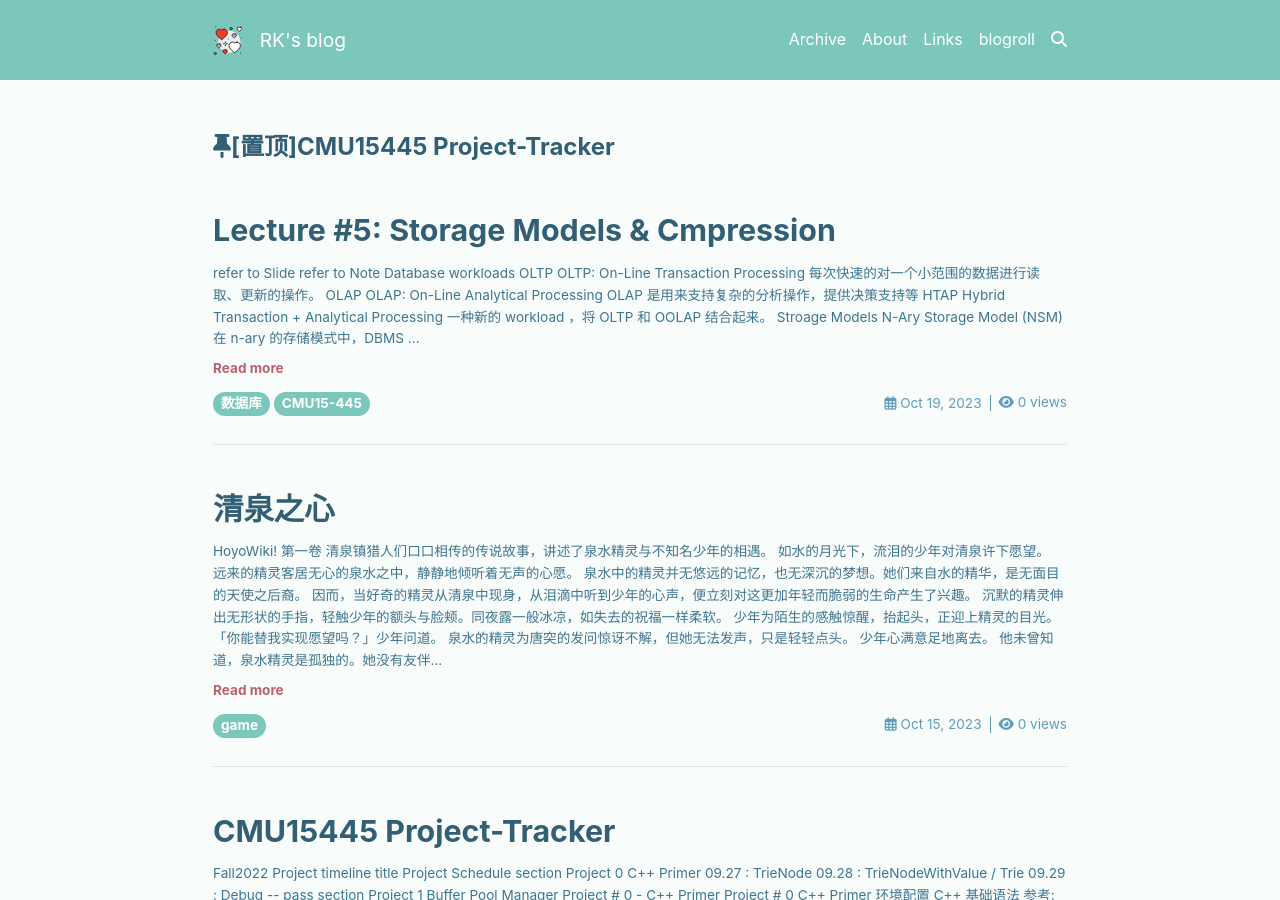
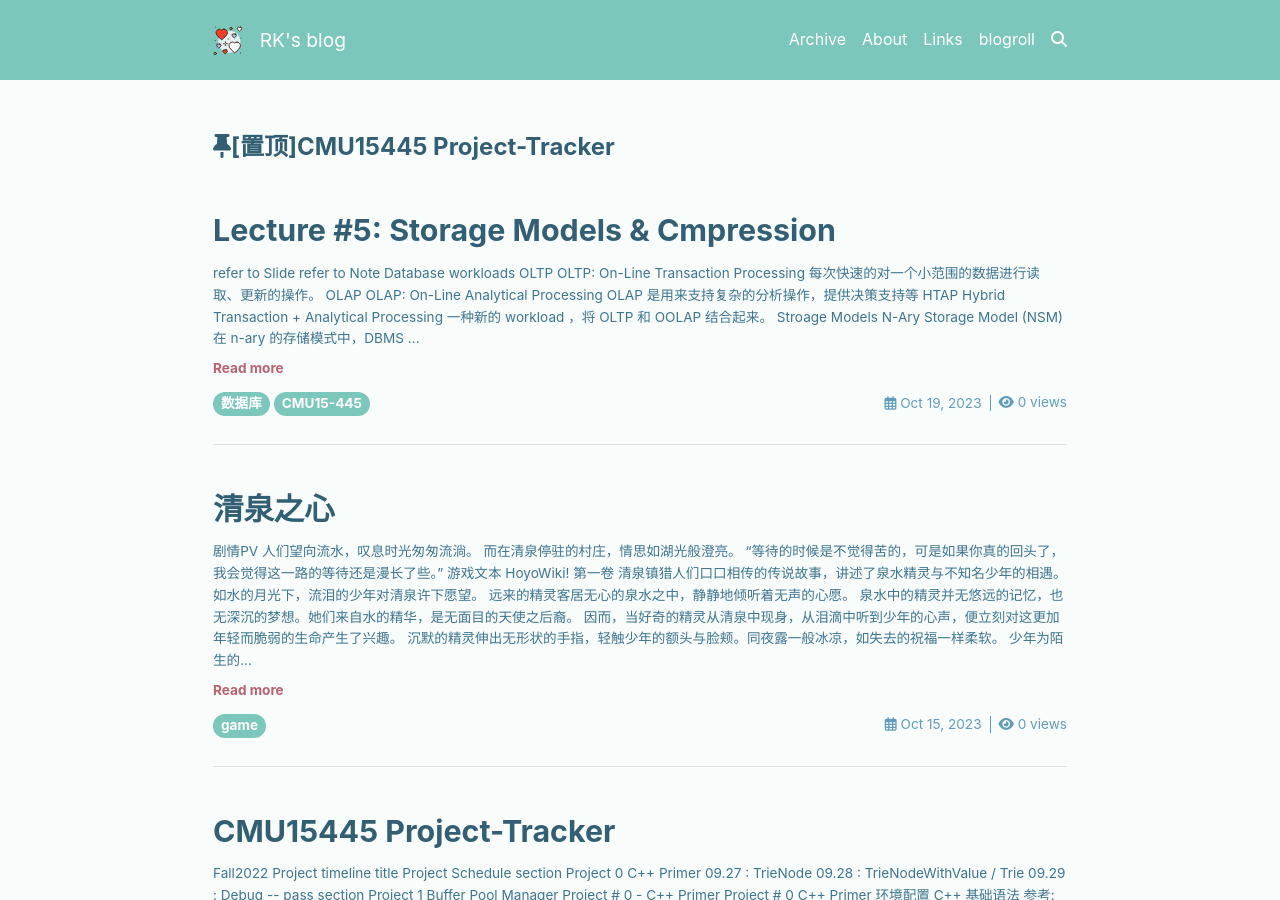
Before and after one commit to fleekgonzalo/Real-king-Ph.GitHub.io, a Jekyll site: the page built from index.html, in a window 1280 px wide and 900 px high. Built offline with Jekyll 4.4.1, drawn with Linux system fonts in a browser that asks for light colours; nearby versions of some CDN libraries; the list of posts is cut into pages by our own code; comment, search, counter and statistics services are not loaded.

Commit message:
📃 docs(清泉之心):

```diff
--- a/_posts/2023-09-12M/2023-10-15-heart-of-Clean-Springs.md
+++ b/_posts/2023-09-12M/2023-10-15-heart-of-Clean-Springs.md
@@ -19,9 +19,20 @@
 mermaid: false
 ---
 
+## 剧情PV
+
+<iframe width="1280" height="720" src="https://www.youtube.com/embed/bdduDpNxknE" title="《原神》剧情PV-「清泉之心」" frameborder="0" allow="accelerometer; autoplay; clipboard-write; encrypted-media; gyroscope; picture-in-picture; web-share" allowfullscreen></iframe>
+
+人们望向流水，叹息时光匆匆流淌。
+而在清泉停驻的村庄，情思如湖光般澄亮。
+
+> “等待的时候是不觉得苦的，可是如果你真的回头了，我会觉得这一路的等待还是漫长了些。”
+
+## 游戏文本
+
 [<i class="fa-brands fa-wikipedia-w fa-bounce"></i>HoyoWiki!](https://wiki.hoyolab.com/pc/genshin/entry/2323){:.button.button--outline-secondary.button--pill}
 
-## 第一卷
+### 第一卷
 
 清泉镇猎人们口口相传的传说故事，讲述了泉水精灵与不知名少年的相遇。
 如水的月光下，流泪的少年对清泉许下愿望。
@@ -47,7 +58,7 @@
 -----
 
 
-## 第二卷
+### 第二卷
 清泉镇猎人们口口相传的传说故事，讲述了泉水精灵与少年的相识。
 望着涟漪中破碎的月光，少年向泉水倾诉真心。
 从他的话语中，她得知了他的许多故事。
@@ -70,7 +81,7 @@
 -----
 
 
-## 第三卷
+### 第三卷
 清泉镇猎人们口口相传的传说故事，讲述了泉水精灵与少年许下诺言的故事。
 当夜风停止吹拂，池中的月亮复归圆满，少年第一次听到了精灵的声音。
 精灵生来便是比人类更加纤细而敏感的生灵，少年不禁为她哀歌一般温柔的语言入迷。
@@ -95,7 +106,7 @@
 -----
 
 
-## 第四卷
+### 第四卷
 清泉镇猎人们口口相传的传说故事，不再是少年的少年与不老的精灵终于面对苦涩的缺憾结局。
 后来，再后来，少年渐渐成长，交了新的朋友，有了新的经历。
 泉水的精灵依旧如同年轻时那样，为他安静地唱着每一首温柔的哀歌。
```
